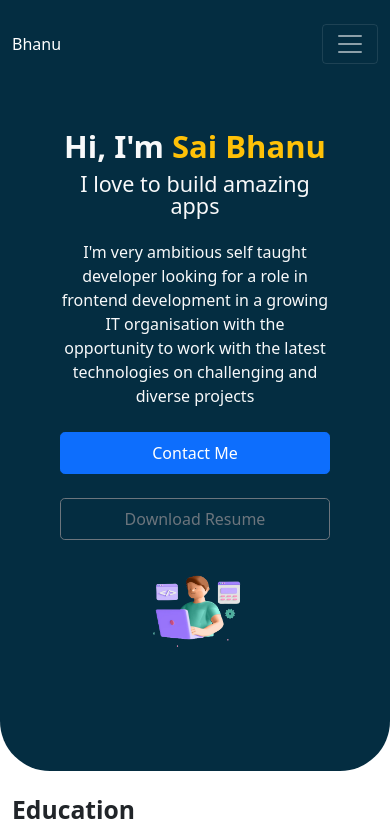
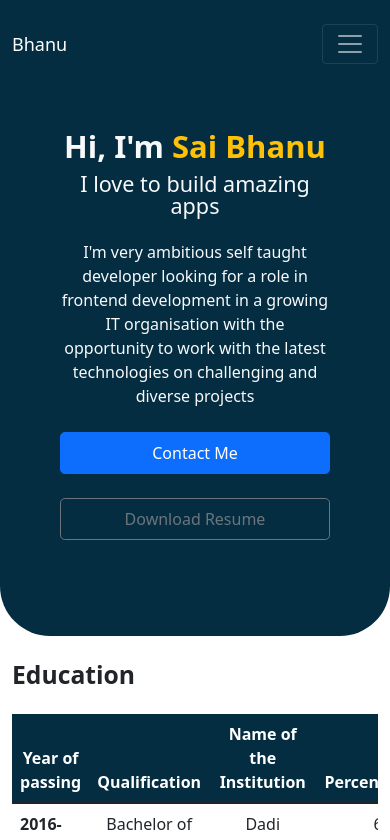
Before and after one commit to BhanuMathurthi/bhanu-portfolio, a React (Create React App) app: page / in a window 390 px wide. Shown: the top 840 px of the page. Built offline with nearby package versions, Linux system fonts and the light colour scheme.

Commit message:
modified

```diff
--- a/src/components/Header/content.js
+++ b/src/components/Header/content.js
@@ -93,7 +93,7 @@ export default function Headercontent() {
 
             <img
               src={HeroImg}
-              className="header-bannerimage img-fluid w-50 d-sm-block"
+              className="header-bannerimage img-fluid w-50 d-none d-sm-block"
               loading="lazy"
               alt="HeaderImage"
             />
--- a/src/components/Header/navbar.js
+++ b/src/components/Header/navbar.js
@@ -77,7 +77,7 @@ export default function Header() {
           className="headernav navbar navbar-expand-lg navbar-dark py-4 fixed-top"
         >
           <div className="container">
-            <a style={{ fontSize: "16px" }} href="!#" className="navbar-brand">
+            <a style={{ fontSize: "18px" }} href="!#" className="navbar-brand">
               Bhanu
             </a>
             <button
```
